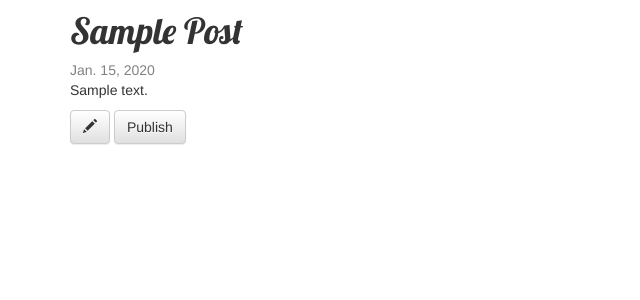
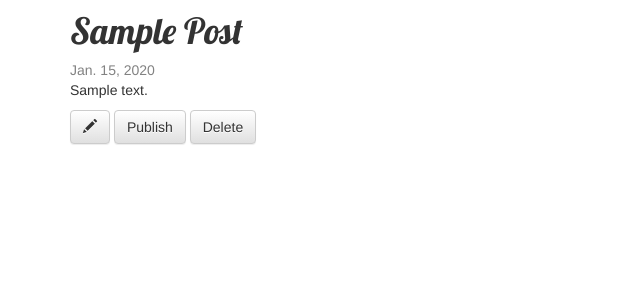
Before and after one commit to Alexmhack/django_site, a Django app: page /post/1/detail/ in a window 1280 px wide. Shown: the part 153-453 px from the top of the page, without its empty margins (0-640 px from the left). Run offline with Django 3.2, Linux system fonts and the light colour scheme; a user stored in the database is signed in; tables that the repository leaves empty hold one stand-in row (values such as "Sample post"); some libraries are stand-ins or nearby versions.

Commit message:
add post delete button in detail page

```diff
--- a/blog/templates/blog/post_detail.html
+++ b/blog/templates/blog/post_detail.html
@@ -15,8 +15,8 @@
 			{% if user.is_authenticated %}
 				<a class="btn btn-default" href="{% url 'post_edit' pk=post.pk %}"><span class="glyphicon glyphicon-pencil"></span></a>
 				<a class="btn btn-default" href="{% url 'post_publish' pk=post.pk %}">Publish</a>
+				<a class="btn btn-default" href="{% url 'post_publish' pk=post.pk %}">Delete</a>
 			{% endif %}
-		{% else %}
 		{% endif %}
 	</div>
 {% endblock %}
```
